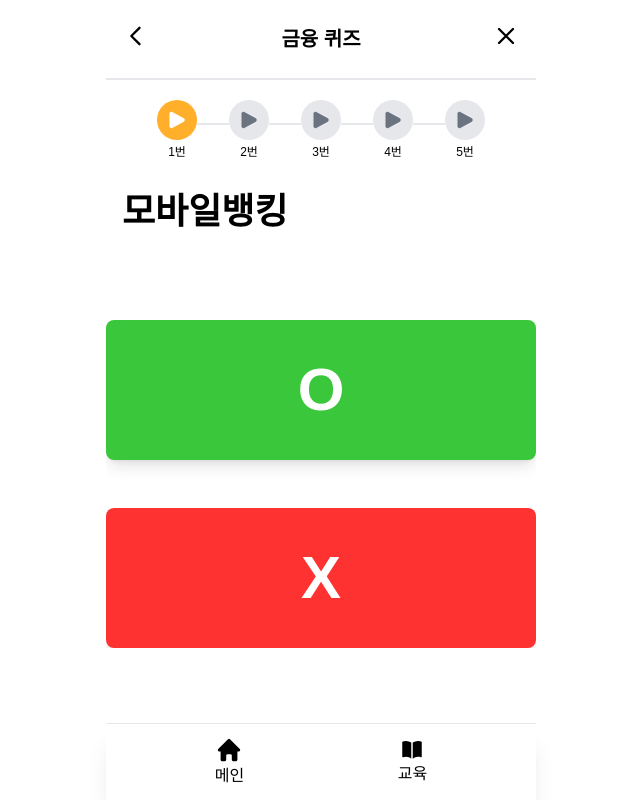
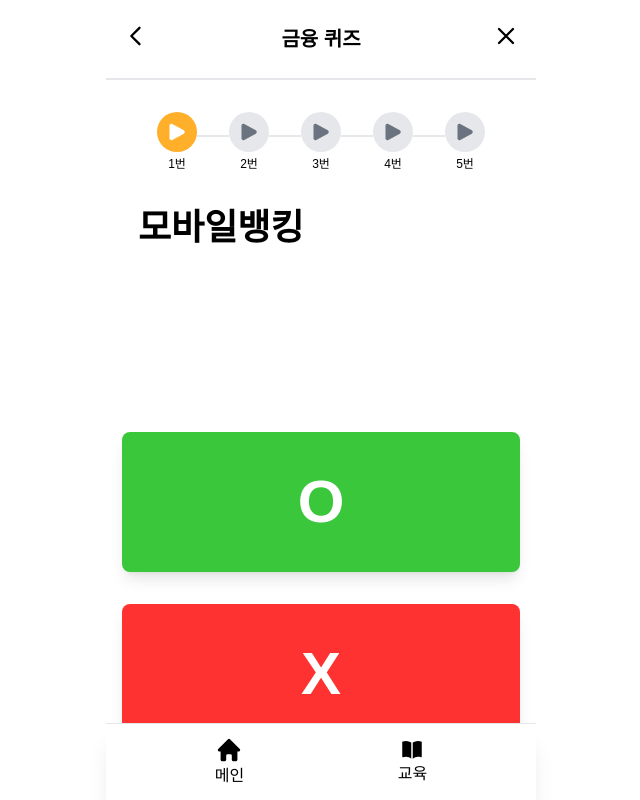
Before and after one commit to uhbooba/frontend, a React (Vite) app: page /quiz/1 in a window 1280 px wide. Shown: the whole page, without its empty margins (319-959 px from the left). Built offline with nearby package versions, Linux system fonts and the light colour scheme; no server answers; sample sign-in values are in the browser's storage; a web font is replaced by a local one.

Commit message:
💄Style: 퀴즈 공통 레이아웃 적용 및 스타일 수정

```diff
--- a/src/components/layouts/Layout.tsx
+++ b/src/components/layouts/Layout.tsx
@@ -8,7 +8,7 @@ const Layout: React.FC<LayoutProps> = ({ children }) => {
   return (
     <div className='flex h-[calc(var(--vh,1vh)*100)] justify-center'>
       <div className='relative h-full max-h-[950px] w-full max-w-[430px] overflow-y-auto bg-white'>
-        <div className='h-full overflow-y-auto pb-[5rem] pt-[5rem]'>
+        <div className='h-full overflow-y-auto pb-[4rem] pt-[5rem]'>
           {children}
         </div>
       </div>
--- a/src/components/layouts/MainWrapper.tsx
+++ b/src/components/layouts/MainWrapper.tsx
@@ -8,7 +8,9 @@ interface MainWrapperProps {
 
 const MainWrapper: React.FC<MainWrapperProps> = ({ children, className }) => {
   return (
-    <div className={clsx(['w-full px-4 py-3', className])}>{children}</div>
+    <div className={clsx(['h-full w-full px-4 py-3', className])}>
+      {children}
+    </div>
   );
 };
 
--- a/src/components/layouts/ScrollTopTop.tsx
+++ b/src/components/layouts/ScrollTopTop.tsx
@@ -16,7 +16,10 @@ const ScrollToTop: React.FC<ScrollToTopProps> = ({ children }) => {
   }, [pathname]);
 
   return (
-    <div ref={scrollRef} className='flex-1 overflow-y-auto overflow-x-hidden'>
+    <div
+      ref={scrollRef}
+      className='h-full flex-1 overflow-y-auto overflow-x-hidden'
+    >
       {children}
     </div>
   );
--- a/src/pages/quiz/QuizMain.tsx
+++ b/src/pages/quiz/QuizMain.tsx
@@ -1,3 +1,4 @@
+import MainWrapper from '@/components/layouts/MainWrapper';
 import TopBar from '@/components/layouts/TopBar';
 import { QuizItem } from '@/components/quiz/QuizItem';
 import { useNavigate } from 'react-router';
@@ -25,6 +26,7 @@ const QuizMain = () => {
   return (
     <div>
       <TopBar title='금융 퀴즈' onXButtonClick={GoEdu} />
+      <MainWrapper>
         <div>
           {quizItems.map((item) => (
             <QuizItem
@@ -36,6 +38,7 @@ const QuizMain = () => {
             />
           ))}
         </div>
+      </MainWrapper>
     </div>
   );
 };
--- a/src/pages/quiz/QuizQuestion.tsx
+++ b/src/pages/quiz/QuizQuestion.tsx
@@ -5,6 +5,8 @@ import QuizLevelBar from '@/components/quiz/QuizLevelBar';
 import QuizModal from '@/components/quiz/QuizModal';
 import { getQuizItem } from '@/services/education';
 import { QuizItem } from '@/types/education';
+import MainWrapper from '@/components/layouts/MainWrapper';
+import TitleText from '@/components/common/TitleText';
 
 const QuizQuestion = () => {
   const navigate = useNavigate();
@@ -58,19 +60,20 @@ const QuizQuestion = () => {
   return (
     <div>
       <TopBar title='금융 퀴즈' onXButtonClick={GoEdu} />
+      <MainWrapper>
         <QuizLevelBar
           currentQuestion={currentQuestionIndex}
           totalQuestions={totalQuestions}
         />
-      <div className='my-8 flex flex-col px-4'>
-        <h2 className='mb-6 text-4xl font-bold'>모바일뱅킹</h2>
+        <div className='mb-8 flex h-52 flex-col px-4'>
+          <TitleText>모바일뱅킹</TitleText>
           <p className='mb-8 text-3xl'>
             {quizData[currentQuestionIndex]?.question}
           </p>
         </div>
         <div>
           <button
-          className='mb-12 w-full rounded-lg bg-green-main py-10 text-6xl font-bold text-white shadow-lg'
+            className='mb-8 w-full rounded-lg bg-green-main py-10 text-6xl font-bold text-white shadow-lg'
             onClick={() => handleAnswer('O')}
           >
             O
@@ -94,6 +97,7 @@ const QuizQuestion = () => {
             onRetry={handleRetry}
           />
         )}
+      </MainWrapper>
     </div>
   );
 };
--- a/src/pages/quiz/QuizSuccess.tsx
+++ b/src/pages/quiz/QuizSuccess.tsx
@@ -4,6 +4,7 @@ import { useEffect } from 'react';
 import { runConfetti } from '@/utils/confetti';
 import TextBubble from '@/components/common/TextBubble';
 import Button from '@/components/common/buttons/Button';
+import MainWrapper from '@/components/layouts/MainWrapper';
 
 const QuizSuccess = () => {
   const navigate = useNavigate();
@@ -23,8 +24,8 @@ const QuizSuccess = () => {
   return (
     <div className='flex flex-col'>
       <TopBar title='금융 퀴즈' onXButtonClick={GoEdu} />
-      <div className='h-full'>
-        <div className='flex flex-col items-center justify-center'>
+      <MainWrapper className='felx h-full items-center justify-center'>
+        <div className='mt-16 flex flex-col items-center justify-center'>
           <TextBubble
             content={['모든 문제를', '해결하셨습니다!']}
             tailPosition='center'
@@ -42,7 +43,7 @@ const QuizSuccess = () => {
             />
           </div>
         </div>
-      </div>
+      </MainWrapper>
     </div>
   );
 };
```
Lines whose indentation alone changed are shown as unchanged.
